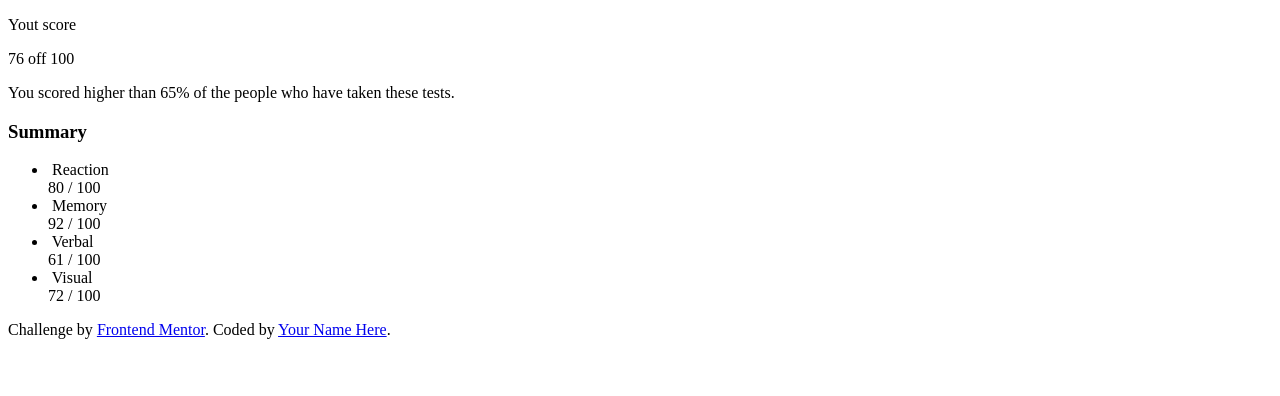
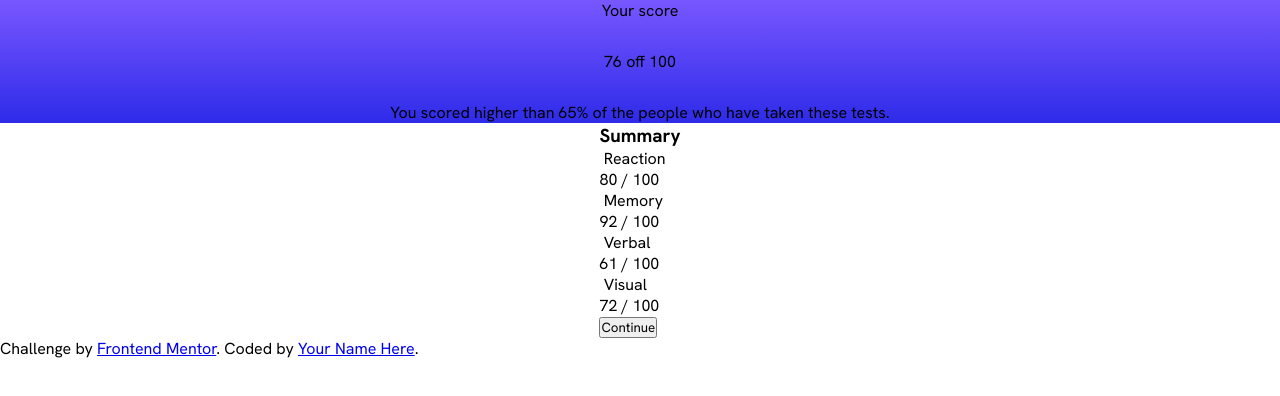
Before and after one commit to emersonescodes/results-summary-component-main, a plain HTML site: page index.html in a window 1280 px wide. Drawn offline with Linux system fonts and the light colour scheme.

Commit message:
CSS files and initial style

```diff
--- /dev/null
+++ b/css/global.css
@@ -0,0 +1,28 @@
+:root {
+    --red: hsl(0, 100%, 67%);
+    --yellow: hsl(39, 100%, 56%);
+    --green: hsl(166, 100%, 37%);
+    --blue: hsl(234, 85%, 45%);
+
+    --white: hsl(0, 0%, 100%);
+    --neutral-blue: hsl(221, 100%, 96%);
+    --neutral-purple: hsl(241, 100%, 89%);
+    --neutral-gray: hsl(224, 30%, 27%);
+
+    --background-gradient: linear-gradient(to bottom, #7857ff, #2e2be9);
+    --circle-gradient: linear-gradient( #4e21ca, #2421ca00);
+
+    --font: "Hanken Grotesk", sans-serif;
+
+    --text: 18px/125% var(--font);
+}
+
+* {
+    margin: 0;
+    padding: 0;
+    font-family: var(--font);
+}
+
+li {
+    list-style-type: none;
+}
--- /dev/null
+++ b/css/import.css
@@ -0,0 +1,4 @@
+@import url('https://fonts.googleapis.com/css2?family=Hanken+Grotesk:ital,wght@0,100..900;1,100..900&display=swap');
+
+@import url(global.css);
+@import url(score-card.css);
--- /dev/null
+++ b/css/score-card.css
@@ -0,0 +1,16 @@
+.score-card {
+    display: flex;
+    flex-direction: column;
+    align-items: center;
+}
+
+.score-card__result {
+    display: flex;
+    flex-direction: column;
+    align-items: center;
+    width: 100vw;
+
+    gap: 30px;
+
+    background: var(--background-gradient);
+}
--- a/index.html
+++ b/index.html
@@ -3,16 +3,16 @@
 <head>
   <meta charset="UTF-8">
   <meta name="viewport" content="width=device-width, initial-scale=1.0">
-
+  <link rel="stylesheet" href="css/import.css">
   <link rel="icon" type="image/png" sizes="32x32" href="./assets/images/favicon-32x32.png">
 
   <title>Frontend Mentor | Results summary component</title>
 </head>
 <body>
   <main>
-    <section>
+    <section class="score-card">
       <div class="score-card__result">
-        <p class="score-card__label">Yout score</p>
+        <p class="score-card__label">Your score</p>
         <div class="score-card__accuracy">
           <span class="score-card__value">76</span>
           <span class="score-card__value-total">off 100</span>
@@ -63,6 +63,7 @@
             </div>
           </li>
         </ul>
+        <button onclick="">Continue</button>
       </div>
     </section>
   </main>
```
